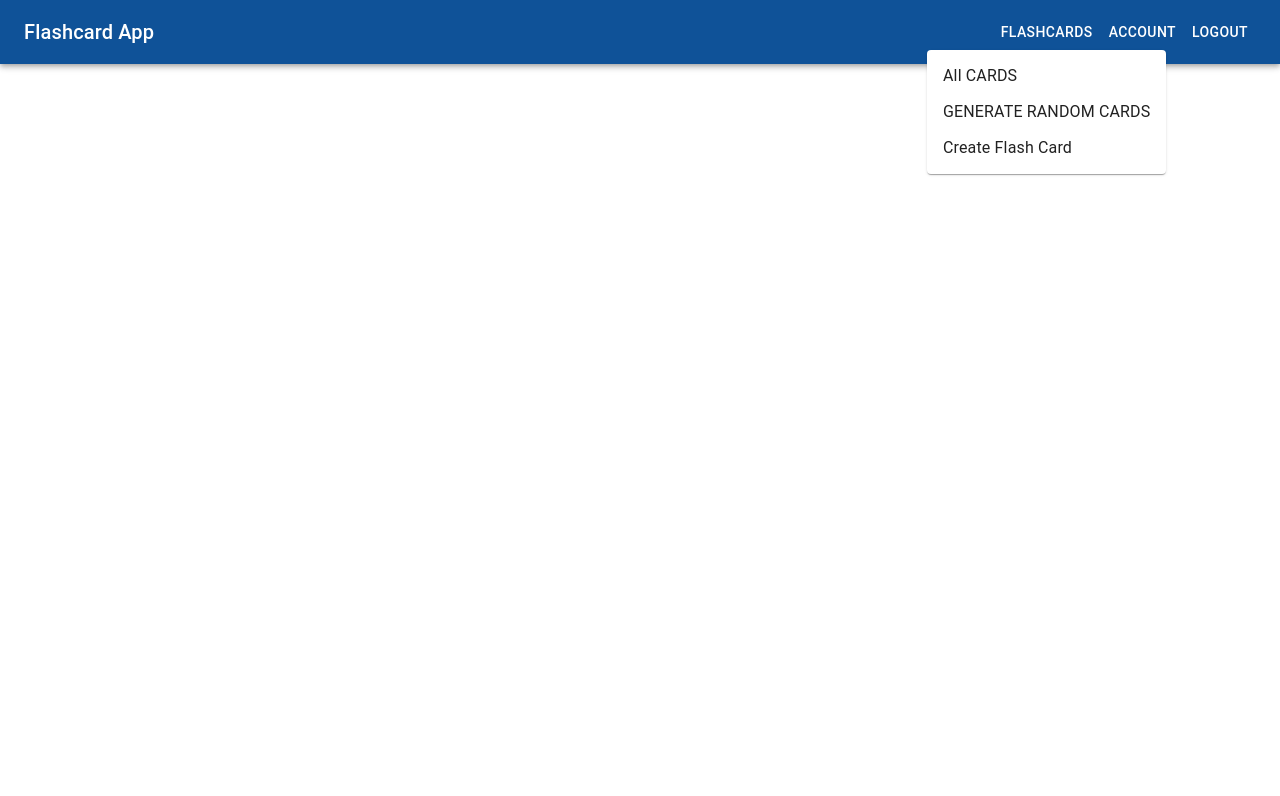
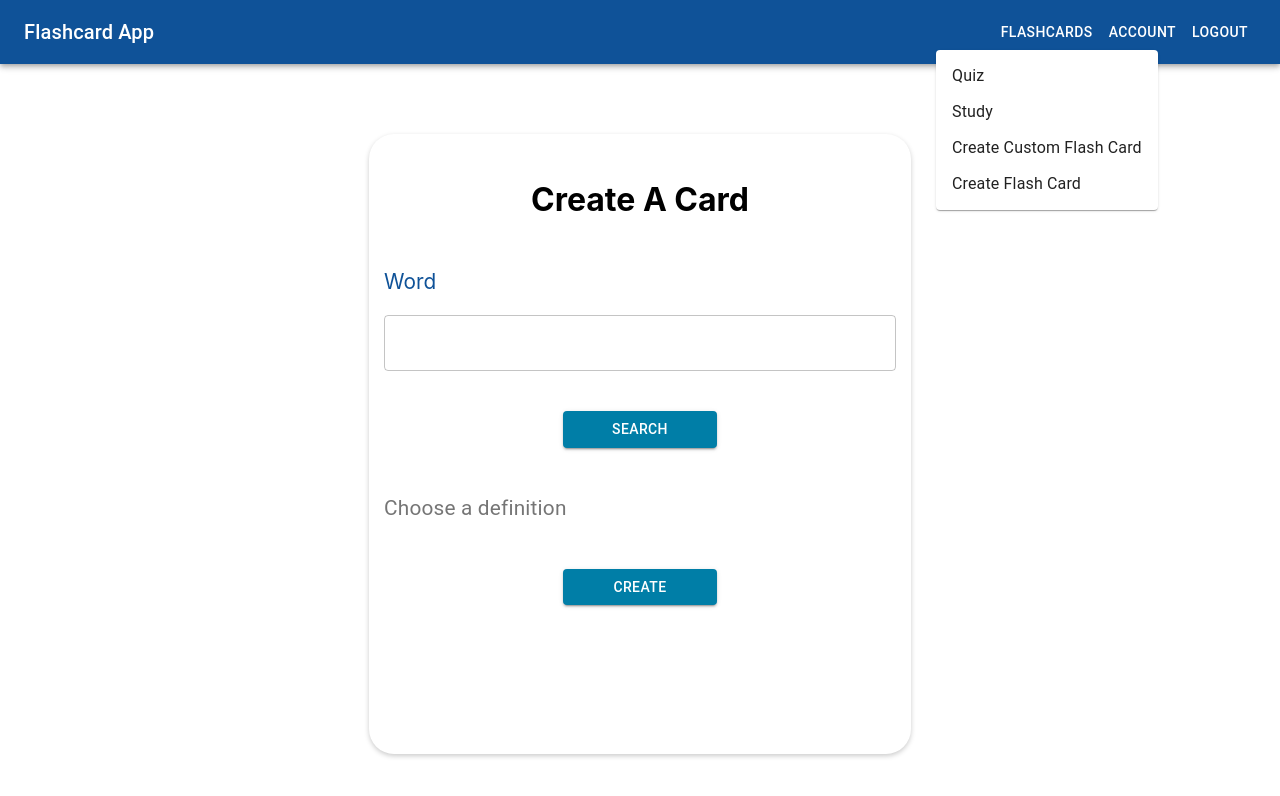
Before and after one commit to yuta346/flashcard-frontend-react, a React (Create React App) app: page /create/flashcard in a window 1280 px wide. Both pictures are taken after a click on the button "FLASHCARDS". Shown: the top 796 px of the page. Built offline with nearby package versions, Linux system fonts and the light colour scheme.

Commit message:
rename allFlashcard and random flashcard to quiz and study. fid create card.py

```diff
--- a/src/App.js
+++ b/src/App.js
@@ -5,9 +5,10 @@ import Landing from "./components/Landing";
 import Navbar from "./components/Navbar";
 import Login from "./components/Login";
 import Signup from "./components/Singup";
-import AllFlashCards from "./components/AllFlashCards";
-import RamdomFlashCards from "./components/RandomFlashCards";
+import Quiz from "./components/Quiz";
+import Study from "./components/Study";
 import CreateFlashCard from "./components/CreateFlashCard";
+import CreateCustomFlashCard from "./components/CreateCustomFlashCard";
 import ResultTable from "./components/ResultTable"
 import {AuthContext} from "./AuthContext";
 
@@ -25,9 +26,10 @@ function App() {
     <AuthContext.Provider value={{auth, setAuth}}>
         <Navbar/>
         <Route path="/" exact component={Landing}/>
-        <Route path="/allflashcards" exact component={AllFlashCards}/>
-        <Route path="/randomflashcards" exact component={RamdomFlashCards}/>
-        <Route path="/createflashcard" exact component={CreateFlashCard}/>
+        <Route path="/quiz" exact component={Quiz}/>
+        <Route path="/study" exact component={Study}/>
+        <Route path="/create/custom_flashcard" exact component={CreateCustomFlashCard}/>
+        <Route path="/create/flashcard" exact component={CreateFlashCard}/>
         <Route path="/account" exact/>
         <Route path="/result_table" exact component={ResultTable}/>
         <Route path="/login" exact component={Login}/>
--- /dev/null
+++ b/src/components/CreateCustomFlashCard.js
@@ -0,0 +1,87 @@
+import React, {useState} from "react";
+import TextField from '@material-ui/core/TextField';
+import Button from '@material-ui/core/Button';
+import axios from "axios";
+
+
+
+
+const CreateCustomFlashCard = () =>{
+
+    const [userInput, setUserInput] = useState({"word":null, "speech":null, "definition":null, "usage":null})
+
+
+    const userInputHandler = (e) => {
+        setUserInput({...userInput, [e.target.name]: e.target.value})
+    }
+
+    const submitHandler = async (e) => {
+        e.preventDefault();
+        const response = await axios.post('http://127.0.0.1:5000/api/add_word_dictionary', {"session_id":sessionStorage.getItem("session_id"),"userInput":userInput});
+        const data  = response.data;
+
+    }
+
+
+
+    return (<div className="create-flashcard-container">
+                <h1>Create A Custom Card</h1>
+                <form onSubmit={submitHandler}>
+                    <div className="create-flashcard-top-container">
+                        <div>
+                            <p>Word</p>
+                            <TextField
+                                onChange={userInputHandler}
+                                style={{width:"100%"}}
+                                id="outlined-basic"
+                                variant="outlined"
+                                name="word"
+                            />
+                        </div>
+                        <div>
+                            <p>Speech(Optional)</p>
+                            <TextField
+                                onChange={userInputHandler}
+                                style={{width:"100%"}}
+                                id="outlined-basic"
+                                variant="outlined"
+                                name="speech"
+                            />
+                        </div>
+                    </div>
+
+                    <div className="create-flashcard-bottom-container">
+                        <p>Definition(Optional)</p>
+                        <TextField
+                            onChange={userInputHandler}
+                            style={{width:"100%"}}
+                            id="outlined-multiline-static"
+                            multiline
+                            rows={4}
+                            variant="outlined"
+                            name="definition"
+                        />
+                        <p>Usage(Optional) </p>
+                        <TextField
+                            onChange={userInputHandler}
+                            style={{width:"100%"}}
+                            id="outlined-multiline-static"
+                            multiline
+                            rows={4}
+                            variant="outlined"
+                            name="usage"
+                        />
+                        <div className="create-flashcard-button-container">
+                            <Button
+                                onClick={submitHandler}
+                                style={{backgroundColor:"#007EA7", color:"#FFFF", width:"30%"}}
+                                variant="contained">
+                                Submit
+                            </Button>
+                        </div>
+                    </div>
+                </form>
+            </div>)
+}
+
+export default CreateCustomFlashCard;
--- a/src/components/CreateFlashCard.js
+++ b/src/components/CreateFlashCard.js
@@ -1,35 +1,64 @@
 import React, {useState} from "react";
 import TextField from '@material-ui/core/TextField';
 import Button from '@material-ui/core/Button';
+import { makeStyles } from '@material-ui/core/styles';
+import Radio from '@material-ui/core/Radio';
+import RadioGroup from '@material-ui/core/RadioGroup';
+import FormControlLabel from '@material-ui/core/FormControlLabel';
+import FormControl from '@material-ui/core/FormControl';
+import FormLabel from '@material-ui/core/FormLabel';
 import axios from "axios";
 
 
 
+const useStyles = makeStyles((theme) => ({
+    root: {
+      display: 'flex',
+    },
+    formControl: {
+      margin: theme.spacing(3),
+    },
+  }));
+
 
 const CreateFlashCard = () =>{
 
-    const [userInput, setUserInput] = useState({"word":null, "speech":null, "definition":null, "usage":null})
+    const [wordInput, setWordInput] = useState("")
+    const [definition_choice, setDefinitionChoice] = useState([])
+    const [radioValue, setRadioValue] = useState('');
+
+    console.log(definition_choice)
 
 
     const userInputHandler = (e) => {
-        setUserInput({...userInput, [e.target.name]: e.target.value})
+        setWordInput(e.target.value)
     }
 
-    const submitHandler = async (e) => {
+    const handleRadioChange = (event) => {
+        setRadioValue(event.target.value);
+    };
+
+    const submitWordHandler = async (e) => {
         e.preventDefault();
-        const response = await axios.post('http://127.0.0.1:5000/api/add_word', {"session_id":sessionStorage.getItem("session_id"),"userInput":userInput});
-        const data  = response.data;
+        const response = await axios.post('http://127.0.0.1:5000/api/serach/definitions', {"session_id":sessionStorage.getItem("session_id"),"word":wordInput});
+        const data = response.data
+        setDefinitionChoice(data.definition_choice)
+    }
 
+    const submitHandler = async () =>{
+        const response = await axios.post('http://127.0.0.1:5000/api/add/word', {"session_id":sessionStorage.getItem("session_id"), "radioValue":radioValue, "word_info_list":definition_choice});
+        const data = response.data
+        console.log(radioValue)
     }
 
 
 
     return (<div className="create-flashcard-container">
-                <h1>Create A Custom Card</h1>
-                <form onSubmit={submitHandler}>
-                    <div className="create-flashcard-top-container">
+                <h1>Create A Card</h1>
+                <form onSubmit={submitWordHandler} style={{marginTop:"50px"}}>
+                    <div>
                         <div>
-                            <p>Word</p>
+                            <p style={{fontSize:"1.3rem"}}>Word</p>
                             <TextField
                                 onChange={userInputHandler}
                                 style={{width:"100%"}}
@@ -38,49 +67,46 @@ const CreateFlashCard = () =>{
                                 name="word"
                             />
                         </div>
-                        <div>
-                            <p>Speech(Optional)</p>
-                            <TextField
-                                onChange={userInputHandler}
-                                style={{width:"100%"}}
-                                id="outlined-basic"
-                                variant="outlined"
-                                name="speech"
-                            />
-                        </div>
-                    </div>
-
-                    <div className="create-flashcard-bottom-container">
-                        <p>Definition(Optional)</p>
-                        <TextField
-                            onChange={userInputHandler}
-                            style={{width:"100%"}}
-                            id="outlined-multiline-static"
-                            multiline
-                            rows={4}
-                            variant="outlined"
-                            name="definition"
-                        />
-                        <p>Usage(Optional) </p>
-                        <TextField
-                            onChange={userInputHandler}
-                            style={{width:"100%"}}
-                            id="outlined-multiline-static"
-                            multiline
-                            rows={4}
-                            variant="outlined"
-                            name="usage"
-                        />
                         <div className="create-flashcard-button-container">
                             <Button
-                                onClick={submitHandler}
-                                style={{backgroundColor:"#007EA7", color:"#FFFF", width:"30%"}}
+                                onClick={submitWordHandler}
+                                style={{backgroundColor:"#007EA7", color:"#FFFF", width:"30%", marginTop:"20px"}}
                                 variant="contained">
-                                Submit
+                                Search
                             </Button>
                         </div>
                     </div>
                 </form>
+
+                <div>
+                <FormControl component="fieldset" style={{marginTop:"30px"}}>
+                    <FormLabel component="legend" style={{marginBottom:"10px", fontSize:"1.3rem"}}>Choose a definition</FormLabel>
+                    <RadioGroup aria-label="definition" name="gender1" value={radioValue} onChange={handleRadioChange}>
+                        {definition_choice.map((choice, index)=> {
+                            if(choice["short_definition"] != null)
+                            return  (
+                                <FormControlLabel onChange={handleRadioChange} value={choice["short_definition"]} control={<Radio />} label={choice["short_definition"]} key={index} />
+                        )
+                        }
+                       )}
+                    </RadioGroup>
+                    </FormControl>
+                    <div className="create-flashcard-button-container">
+                        <Button
+                            onClick={submitHandler}
+                            style={{backgroundColor:"#007EA7", color:"#FFFF", width:"30%", marginTop:"20px"}}
+                            variant="contained">
+                            Create
+                        </Button>
+                    </div>
+                </div>
+
+
+
+
+
+
+
             </div>)
 }
 
--- a/src/components/Navbar.js
+++ b/src/components/Navbar.js
@@ -90,20 +90,26 @@ const Navbar = () => {
                       <ClickAwayListener onClickAway={handleClose}>
                         <MenuList autoFocusItem={open} id="menu-list-grow" onKeyDown={handleListKeyDown}>
                           <MenuItem onClick={handleClose}
-                                    label="AllFlashcards"
-                                    component={Link} to="/allflashcards"
+                                    label="Quiz"
+                                    component={Link} to="/quiz"
                           >
-                            All CARDS
+                            Quiz
                           </MenuItem>
                           <MenuItem onClick={handleClose}
-                                    label="RandomFlashcards"
-                                    component={Link} to="/randomflashcards"
+                                    label="Study"
+                                    component={Link} to="/study"
                           >
-                           GENERATE RANDOM CARDS
+                            Study
                           </MenuItem>
                           <MenuItem onClick={handleClose}
                                     label="CreateFlashCard"
-                                    component={Link} to="/createflashcard"
+                                    component={Link} to="/create/custom_flashcard"
+                          >
+                           Create Custom Flash Card
+                          </MenuItem>
+                          <MenuItem onClick={handleClose}
+                                    label="CreateFlashCard"
+                                    component={Link} to="/create/flashcard"
                           >
                            Create Flash Card
                           </MenuItem>
--- /dev/null
+++ b/src/components/Study.js
@@ -0,0 +1,74 @@
+import React, {useState, useEffect, useContext} from "react";
+import { useHistory } from "react-router";
+import { AuthContext } from "../AuthContext";
+import axios from 'axios';
+import FlashCard from "./FlashCard"
+import TextField from '@material-ui/core/TextField';
+import ArrowBackIosIcon from '@material-ui/icons/ArrowBackIos';
+import ArrowForwardIosIcon from '@material-ui/icons/ArrowForwardIos';
+
+const Study = () => {
+
+    const {auth} = useContext(AuthContext);
+    const [numCards, setNumCards] = useState(0)
+    const [flashCards, setFlashCards] = useState([]);
+    const length = flashCards.length;
+    const [current, setCurrent] = useState(0);
+    const isMastered = sessionStorage.getItem("isMastered")
+
+
+    const userInputHandler = (e) => {
+        setNumCards(e.target.value)
+    }
+
+    const generateFlashCards = async () => {
+        const response = await axios.post('http://127.0.0.1:5000/api/display_all_flashcards', {"session_id":sessionStorage.getItem("session_id"), "num_cards":numCards});
+        console.log(response.data.word_list)
+        setFlashCards(response.data.word_list)
+    }
+
+    const nextFlashCard = () =>{
+        setCurrent(current === length -1 ? 0 : current + 1);
+    }
+
+    return (<div>
+    <p>{numCards}</p>
+            <h1>Generate Cards</h1>
+            <label>Number of Questions</label>
+            <TextField
+                onChange={userInputHandler}
+                id="outlined-number"
+                defaultValue="0"
+                label="Number"
+                type="number"
+                InputLabelProps={{
+                    shrink: true,
+                }}
+                inputProps={{ min: 0}}
+                variant="outlined"
+            />
+
+            <button onClick={generateFlashCards}>Generate</button>
+            <div className="slider">
+                {flashCards.length > 0 && <h1 style={{textAlign:"center"}}>{current+1}/{length}</h1>}
+                    {flashCards.length > 0 && <ArrowForwardIosIcon className="forward-icon" onClick={nextFlashCard} style={{ fontSize: 50, color:"grey"}} />}
+                    {flashCards.map((flashCard, index) => {
+                        return (<div>
+                        {index === current && <FlashCard
+                                        key={index}
+                                        index={index}
+                                        flashCard={flashCard}
+                                        />}
+                                </div>)
+                        })
+                    }
+            </div>
+
+
+
+            </div>)
+
+
+}
+
+export default Study;
```
Also changed, not shown: src/components/Quiz.js (renamed from src/components/AllFlashCards.js, +5 -2 lines), src/components/RandomFlashCards.js (deleted, +0 -49 lines), src/components/ResultTable.js (+8 -8 lines).
